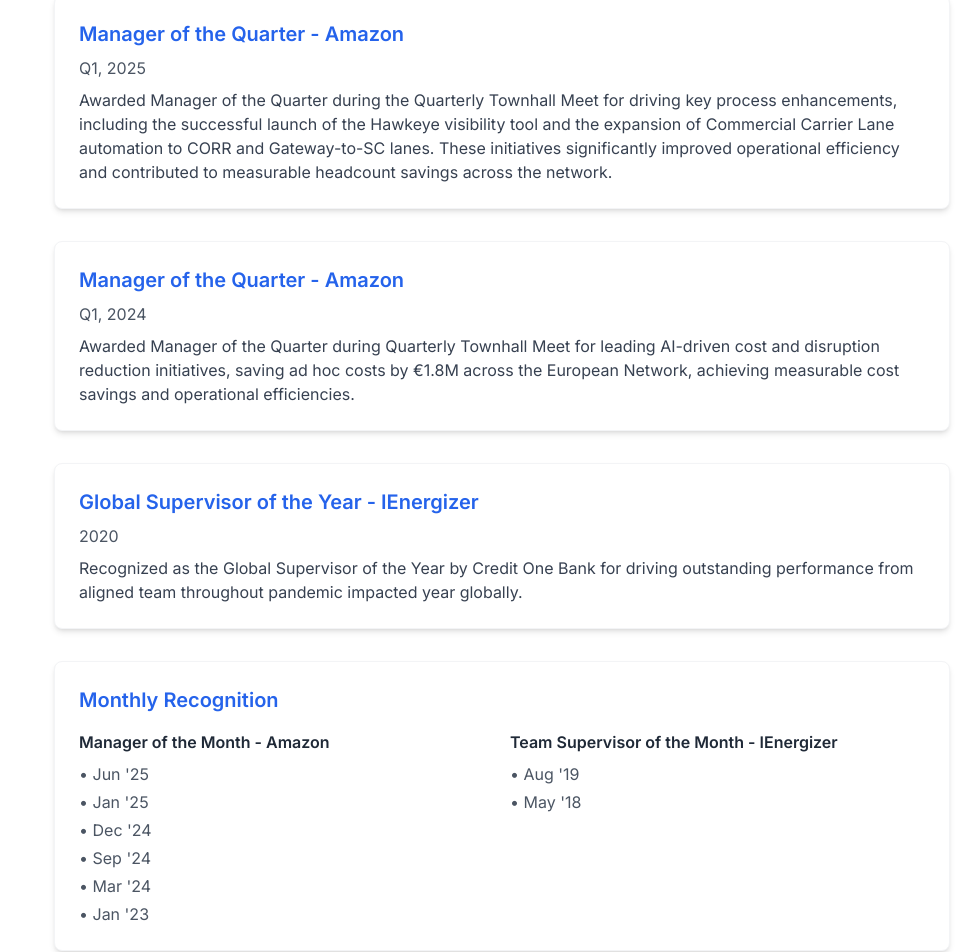
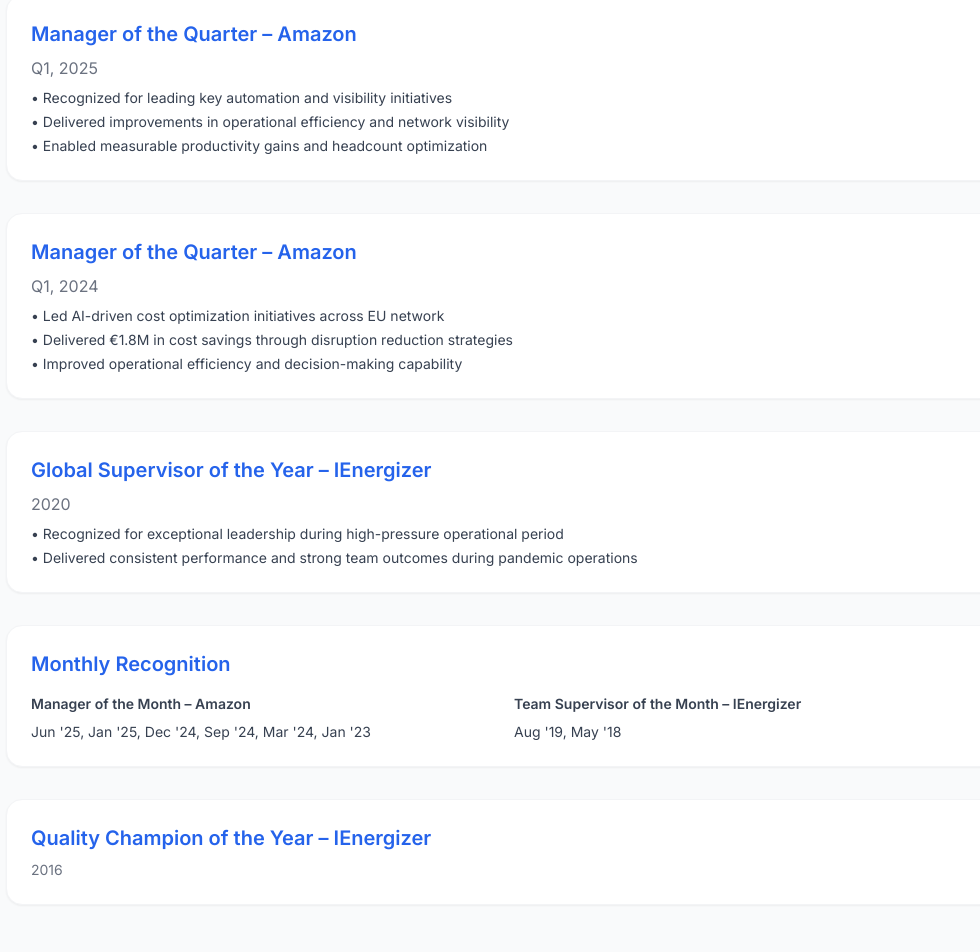
Before and after one commit to DA2793/divyansh-portfolio, a React (Vite) app: page / in a window 1280 px wide. Shown: the part 5760-6712 px from the top of the page, without its empty margins (138-1118 px from the left). Built offline with nearby package versions, Linux system fonts and the light colour scheme.

Commit message:
Update Achievements.jsx

```diff
--- a/src/components/Achievements/Achievements.jsx
+++ b/src/components/Achievements/Achievements.jsx
@@ -1,97 +1,86 @@
 const Achievements = () => {
   return (
-    <section id="achievements" className="py-20 bg-white">
-      <div className="container mx-auto px-4">
-        <h2 className="text-3xl font-bold text-center mb-12">Achievements</h2>
-        <div className="max-w-4xl mx-auto space-y-8">
-          {/* Amazon Achievements */}
-          <div className="bg-white p-6 rounded-lg shadow-md border border-gray-100">
-            <div className="flex items-start gap-4">
-              <div className="flex-1">
-                <h3 className="text-xl font-semibold text-blue-600 mb-2">
-                  Manager of the Quarter - Amazon
-                </h3>
-                <p className="text-gray-600 mb-2">Q1, 2025</p>
-                <p className="text-gray-700">
-                  Awarded Manager of the Quarter during the Quarterly Townhall Meet for driving key
-                  process enhancements, including the successful launch of the Hawkeye visibility
-                  tool and the expansion of Commercial Carrier Lane automation to CORR and
-                  Gateway-to-SC lanes. These initiatives significantly improved operational
-                  efficiency and contributed to measurable headcount savings across the network.
-                </p>
+    <section id="achievements" className="py-20">
+      <div className="max-w-5xl mx-auto px-4">
+
+        <h2 className="text-3xl font-bold text-center mb-12">
+          Achievements & Recognition
+        </h2>
+
+        <div className="space-y-8">
+
+          {/* Amazon 2025 */}
+          <div className="bg-white p-6 rounded-2xl shadow-sm hover:shadow-md transition border border-gray-100">
+            <h3 className="text-xl font-semibold text-blue-600 mb-2">
+              Manager of the Quarter – Amazon
+            </h3>
+            <p className="text-gray-500 mb-2">Q1, 2025</p>
+
+            <ul className="text-gray-700 space-y-1 text-sm">
+              <li>• Recognized for leading key automation and visibility initiatives</li>
+              <li>• Delivered improvements in operational efficiency and network visibility</li>
+              <li>• Enabled measurable productivity gains and headcount optimization</li>
+            </ul>
+          </div>
+
+          {/* Amazon 2024 */}
+          <div className="bg-white p-6 rounded-2xl shadow-sm hover:shadow-md transition border border-gray-100">
+            <h3 className="text-xl font-semibold text-blue-600 mb-2">
+              Manager of the Quarter – Amazon
+            </h3>
+            <p className="text-gray-500 mb-2">Q1, 2024</p>
+
+            <ul className="text-gray-700 space-y-1 text-sm">
+              <li>• Led AI-driven cost optimization initiatives across EU network</li>
+              <li>• Delivered €1.8M in cost savings through disruption reduction strategies</li>
+              <li>• Improved operational efficiency and decision-making capability</li>
+            </ul>
+          </div>
+
+          {/* IEnergizer */}
+          <div className="bg-white p-6 rounded-2xl shadow-sm hover:shadow-md transition border border-gray-100">
+            <h3 className="text-xl font-semibold text-blue-600 mb-2">
+              Global Supervisor of the Year – IEnergizer
+            </h3>
+            <p className="text-gray-500 mb-2">2020</p>
+
+            <ul className="text-gray-700 space-y-1 text-sm">
+              <li>• Recognized for exceptional leadership during high-pressure operational period</li>
+              <li>• Delivered consistent performance and strong team outcomes during pandemic operations</li>
+            </ul>
+          </div>
+
+          {/* Monthly Awards */}
+          <div className="bg-white p-6 rounded-2xl shadow-sm hover:shadow-md transition border border-gray-100">
+            <h3 className="text-xl font-semibold text-blue-600 mb-4">
+              Monthly Recognition
+            </h3>
+
+            <div className="grid grid-cols-1 md:grid-cols-2 gap-6 text-sm text-gray-700">
+              <div>
+                <h4 className="font-semibold mb-2">
+                  Manager of the Month – Amazon
+                </h4>
+                <p>Jun '25, Jan '25, Dec '24, Sep '24, Mar '24, Jan '23</p>
+              </div>
+
+              <div>
+                <h4 className="font-semibold mb-2">
+                  Team Supervisor of the Month – IEnergizer
+                </h4>
+                <p>Aug '19, May '18</p>
               </div>
             </div>
           </div>
 
-          <div className="bg-white p-6 rounded-lg shadow-md border border-gray-100">
-            <div className="flex items-start gap-4">
-              <div className="flex-1">
-                <h3 className="text-xl font-semibold text-blue-600 mb-2">
-                  Manager of the Quarter - Amazon
-                </h3>
-                <p className="text-gray-600 mb-2">Q1, 2024</p>
-                <p className="text-gray-700">
-                  Awarded Manager of the Quarter during Quarterly Townhall Meet for leading
-                  AI-driven cost and disruption reduction initiatives, saving ad hoc costs by
-                  €1.8M across the European Network, achieving measurable cost savings and
-                  operational efficiencies.
-                </p>
-              </div>
-            </div>
+          {/* Additional */}
+          <div className="bg-white p-6 rounded-2xl shadow-sm hover:shadow-md transition border border-gray-100">
+            <h3 className="text-xl font-semibold text-blue-600 mb-2">
+              Quality Champion of the Year – IEnergizer
+            </h3>
+            <p className="text-gray-500 text-sm">2016</p>
           </div>
 
-          {/* IEnergizer Achievement */}
-          <div className="bg-white p-6 rounded-lg shadow-md border border-gray-100">
-            <div className="flex items-start gap-4">
-              <div className="flex-1">
-                <h3 className="text-xl font-semibold text-blue-600 mb-2">
-                  Global Supervisor of the Year - IEnergizer
-                </h3>
-                <p className="text-gray-600 mb-2">2020</p>
-                <p className="text-gray-700">
-                  Recognized as the Global Supervisor of the Year by Credit One Bank for driving
-                  outstanding performance from aligned team throughout pandemic impacted year globally.
-                </p>
-              </div>
-            </div>
-          </div>
-
-          {/* Monthly Awards */}
-          <div className="bg-white p-6 rounded-lg shadow-md border border-gray-100">
-            <h3 className="text-xl font-semibold text-blue-600 mb-4">Monthly Recognition</h3>
-            <div className="grid grid-cols-1 md:grid-cols-2 gap-4">
-              <div>
-                <h4 className="font-semibold mb-2">Manager of the Month - Amazon</h4>
-                <ul className="text-gray-600 space-y-1">
-                  <li>• Jun '25</li>
-                  <li>• Jan '25</li>
-                  <li>• Dec '24</li>
-                  <li>• Sep '24</li>
-                  <li>• Mar '24</li>
-                  <li>• Jan '23</li>
-                </ul>
-              </div>
-              <div>
-                <h4 className="font-semibold mb-2">Team Supervisor of the Month - IEnergizer</h4>
-                <ul className="text-gray-600 space-y-1">
-                  <li>• Aug '19</li>
-                  <li>• May '18</li>
-                </ul>
-              </div>
-            </div>
-          </div>
-
-          {/* Additional Achievement */}
-          <div className="bg-white p-6 rounded-lg shadow-md border border-gray-100">
-            <div className="flex items-start gap-4">
-              <div className="flex-1">
-                <h3 className="text-xl font-semibold text-blue-600 mb-2">
-                  Quality Champion of the Year - IEnergizer
-                </h3>
-                <p className="text-gray-600 mb-2">2016</p>
-              </div>
-            </div>
-          </div>
         </div>
       </div>
     </section>
```
